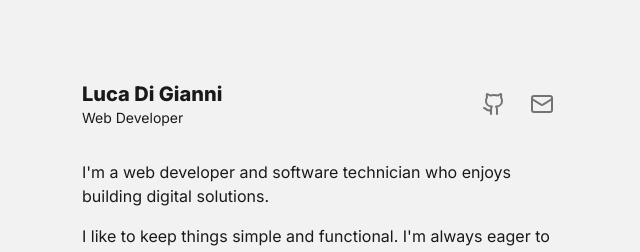
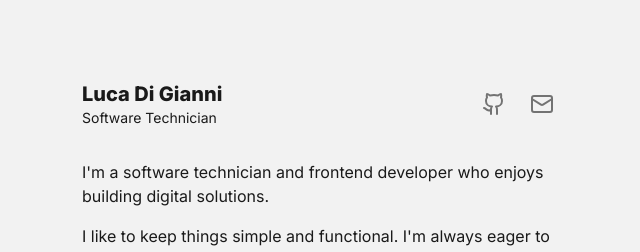
Before and after one commit to ldgni/ldgni.io, a Next.js app: page / in a window 1280 px wide. Shown: the top 252 px of the page, without its empty margins (318-958 px from the left). Built offline with nearby package versions, Linux system fonts and the light colour scheme.

Commit message:
fix: update title and description

```diff
--- a/src/app/layout.tsx
+++ b/src/app/layout.tsx
@@ -8,7 +8,7 @@ const inter = Inter({ subsets: ["latin"] });
 
 export const metadata: Metadata = {
   title: "Luca Di Gianni",
-  description: "Web developer and software technician",
+  description: "Software technician and frontend developer",
   icons: {
     icon: "/favicon.ico",
     shortcut: "/favicon-16x16.png",
--- a/src/app/page.tsx
+++ b/src/app/page.tsx
@@ -10,7 +10,7 @@ export default function Home() {
       <header className="mb-8 flex items-center justify-between">
         <div>
           <h1 className="text-xl font-extrabold">Luca Di Gianni</h1>
-          <p className="text-sm">Web Developer</p>
+          <p className="text-sm">Software Technician</p>
         </div>
         <div className="flex gap-2">
           <a
@@ -31,8 +31,8 @@ export default function Home() {
       <main>
         <div className="mb-8 flex flex-col gap-4">
           <p>
-            I&apos;m a web developer and software technician who enjoys building
-            digital solutions.
+            I&apos;m a software technician and frontend developer who enjoys
+            building digital solutions.
           </p>
           <p>
             I like to keep things simple and functional. I&apos;m always eager
```
